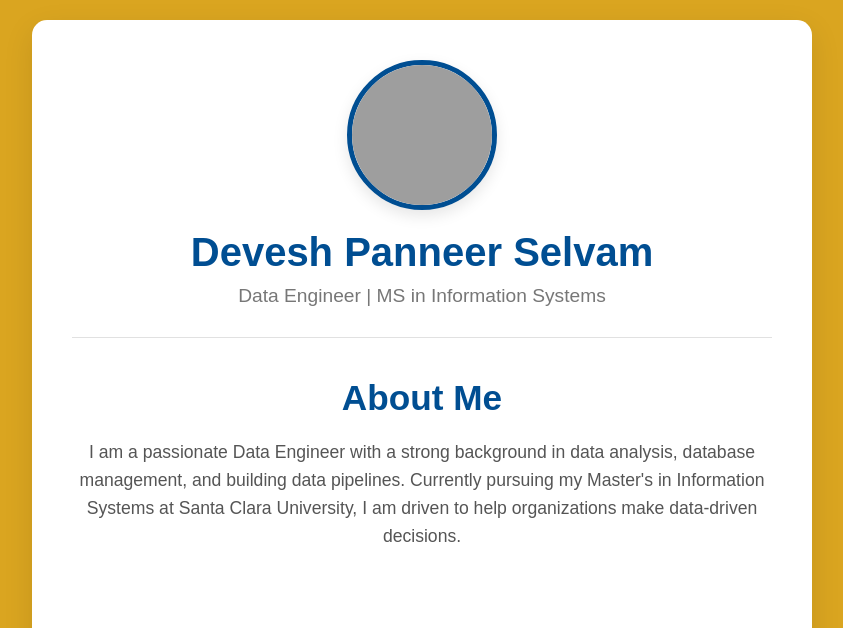
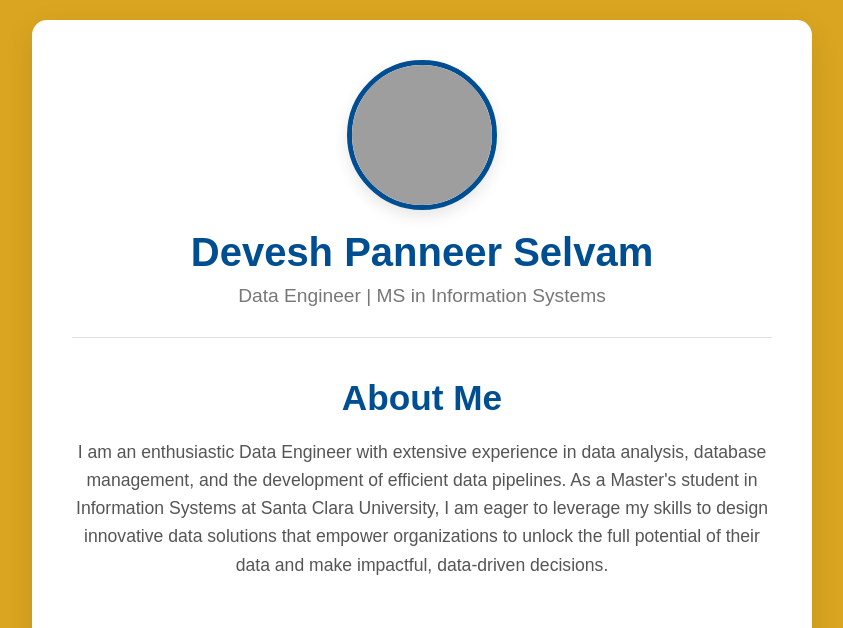
Before and after one commit to DeveshPanneerSelvam/DeveshPanneerSelvam.github.io, a plain HTML site: page index.html in a window 1280 px wide. Shown: the top 628 px of the page, without its empty margins (218-1061 px from the left). Drawn offline with Linux system fonts and the light colour scheme; grey boxes are pictures that could not be loaded.

Commit message:
Add files via upload

```diff
--- a/index.html
+++ b/index.html
@@ -197,7 +197,7 @@
         <!-- About Me Section -->
         <div class="about">
             <h2>About Me</h2>
-            <p>I am a passionate Data Engineer with a strong background in data analysis, database management, and building data pipelines. Currently pursuing my Master's in Information Systems at Santa Clara University, I am driven to help organizations make data-driven decisions.</p>
+            <p>I am an enthusiastic Data Engineer with extensive experience in data analysis, database management, and the development of efficient data pipelines. As a Master's student in Information Systems at Santa Clara University, I am eager to leverage my skills to design innovative data solutions that empower organizations to unlock the full potential of their data and make impactful, data-driven decisions.</p>
         </div>
 
         <!-- Skills Section -->
```
